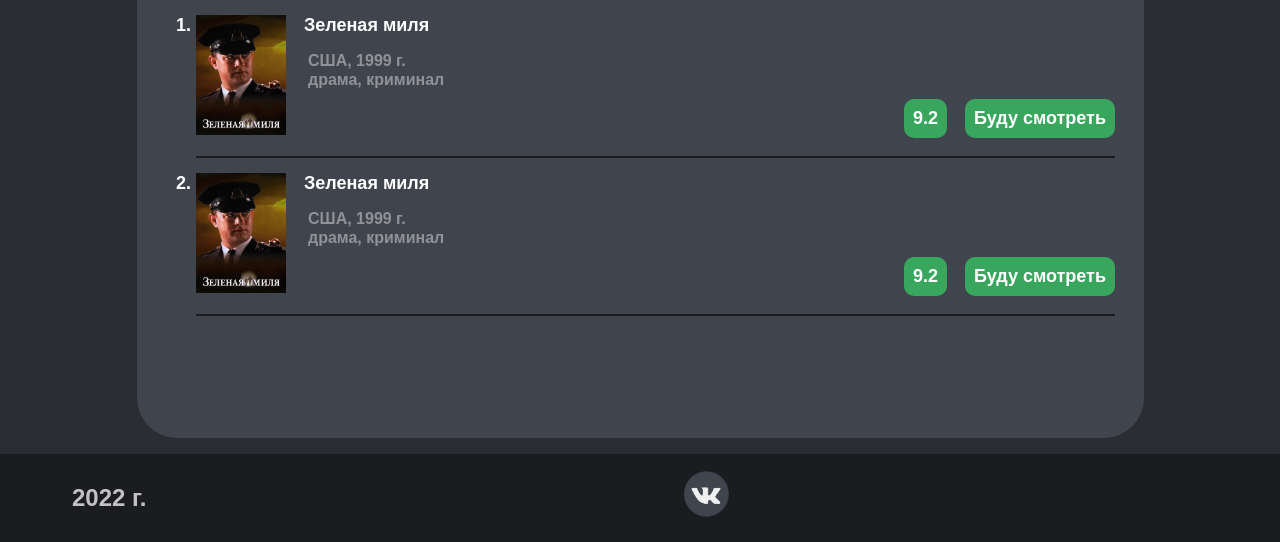
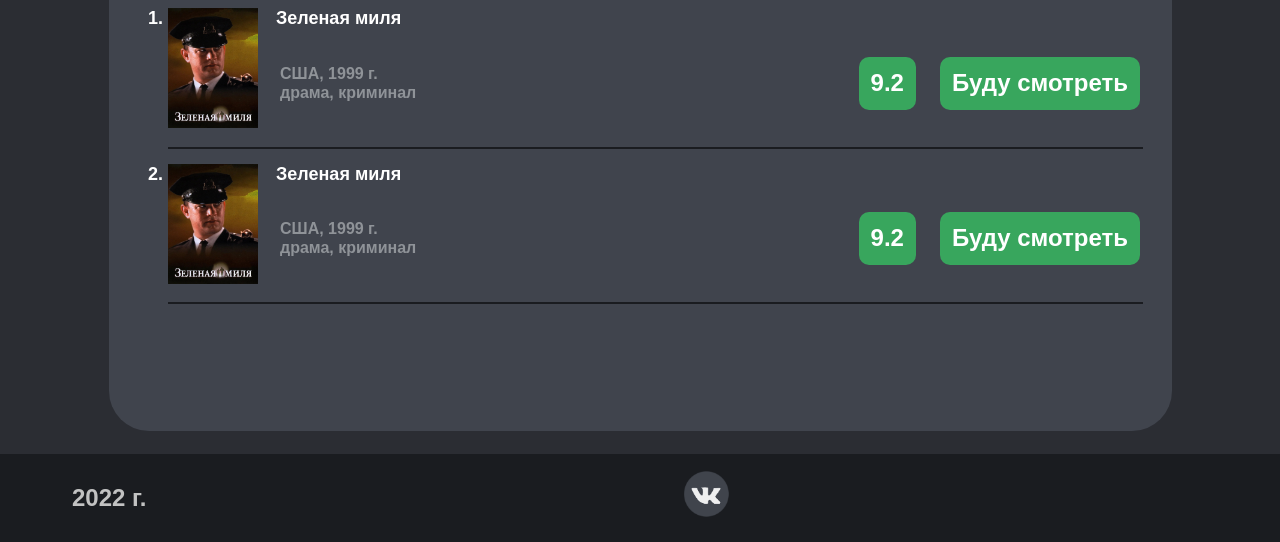
Before and after one commit to amayash/cinema, a plain HTML site: page index.html in a window 1280 px wide. Shown: the part 258-800 px from the top of the page. Drawn offline with Linux system fonts and the light colour scheme.

Commit message:
fix main page

```diff
--- a/styles/style.css
+++ b/styles/style.css
@@ -29,6 +29,7 @@ ol {
 }
 
 header {
+    left: 0; top: 0; right: 0;
     background-color: #1a1c20;
     height: 64px;
     padding: 0.5em;
@@ -88,17 +89,22 @@ header a:hover {
 }
 
 #description {
+    padding-bottom: 1em;
     margin-inline-start: 7em;
     font-size: medium;
     color: #8f9398;
+    display: flex;
+    justify-content: start;
+    align-items: center;
 }
 
 #rightPanel {
     color: #ffffff;
-    font-size: large;
+    font-size: x-large;
     font-weight: bold;
-    display: flex;
-    justify-content: flex-end;
+    display: flex !important;
+    justify-content: flex-end !important;
+    flex-grow: 1;
 }
 
 #mark {
@@ -120,8 +126,9 @@ header a:hover {
 #content {
     background: #40444d;
     height: 65%;
+    width: 80%;
     padding: 1.25em 1.5em 0em 1.5em;
-    margin: 5.5em 10.5em -10em 10.5em;
+    margin: 5em auto auto auto;
     border: none;
     border-radius: 40px;
 }
@@ -139,7 +146,7 @@ hr {
     border: none;
     margin-right: 0.5em;
     background-color: #1a1c20;
-    height: 1.5px; /* Толщина линии */
+    height: 2px; /* Толщина линии */
 }
 
 button {
```
Also changed, not shown: index.html (+2 -2 lines).
